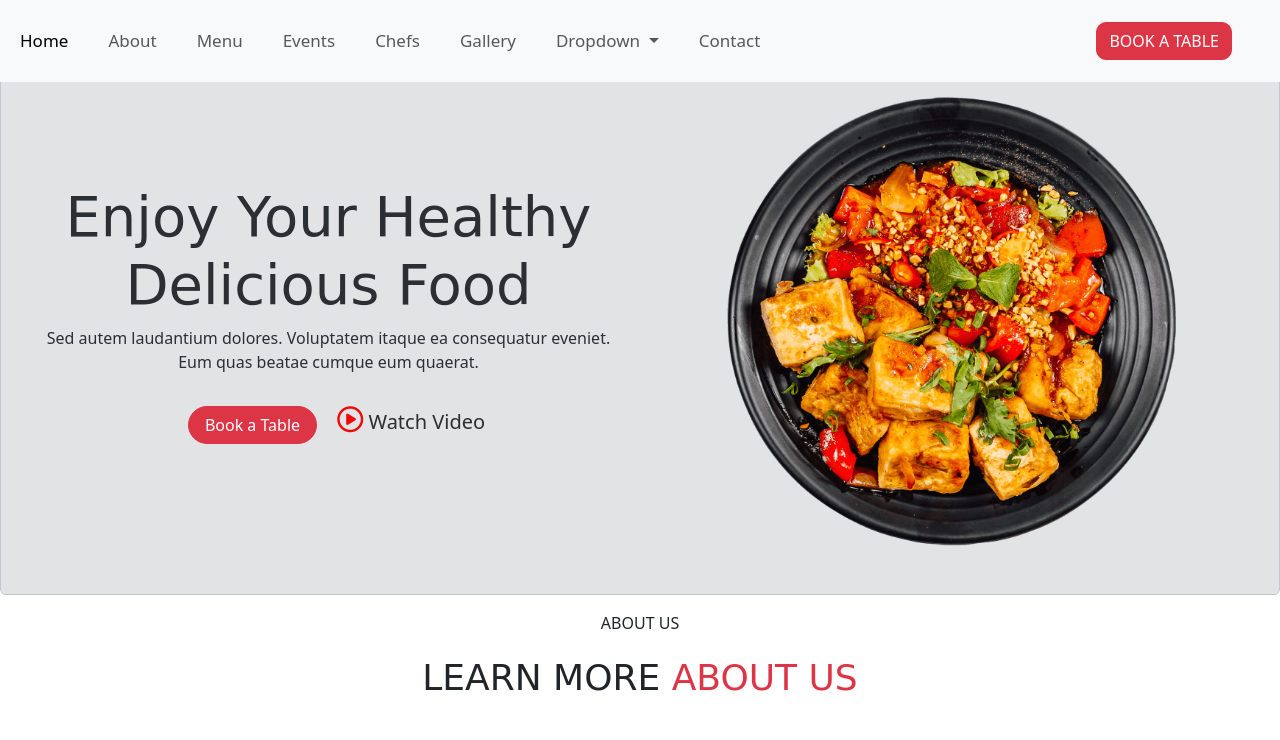
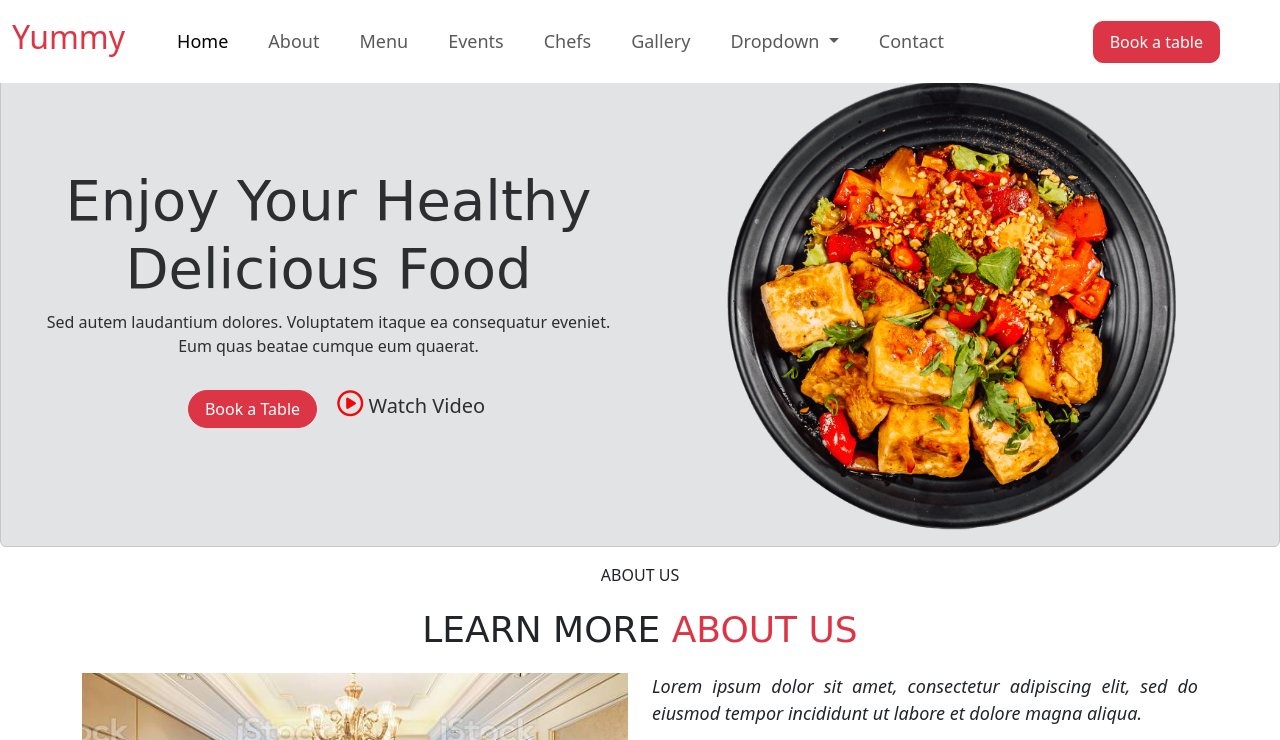
Before and after one commit to Karan0723/boot-asg, a plain HTML site: page index.html in a window 1280 px wide. Shown: the top 740 px of the page. Drawn offline with nearby package versions, Linux system fonts and the light colour scheme.

Commit message:
Update website content

```diff
--- a/index.html
+++ b/index.html
@@ -6,6 +6,7 @@
     <meta http-equiv="X-UA-Compatible" content="IE=edge">
     <meta name="viewport" content="width=device-width, initial-scale=1.0">
     <title>Document</title>
+    <link rel="stylesheet" href="style.css">
     <link rel="stylesheet" href="https://cdn.jsdelivr.net/npm/bootstrap@5.3.0-alpha3/dist/css/bootstrap.min.css">
 
     <link rel="stylesheet" href="https://cdnjs.cloudflare.com/ajax/libs/font-awesome/6.4.0/css/all.min.css"
@@ -18,7 +19,7 @@
             list-style: none;
             display: inline-block;
             padding: 12px;
-            font-size: 17px;
+            font-size: 18px;
         }
 
         a {
@@ -30,6 +31,8 @@
         .btn {
             border-radius: 10px;
         }
+
+
 
 
 
@@ -51,12 +54,6 @@
 
 
 
-
-
-
-
-
-
         @import url('https://fonts.googleapis.com/css2?family=Poppins:wght@500&display=swap');
     </style>
 </head>
@@ -66,64 +63,105 @@
     <!-- NAVBAR -->
 
 
-
-    <nav class=" navbar navbar-expand-lg bg-body-tertiary  position-fixed w-100 top-0 left-100" style="z-index: 3;">
-
-        <button class="navbar-toggler " type="button" data-bs-toggle="collapse"
-            data-bs-target="#navbarSupportedContent">
+    <nav class="navbar navbar-expand-lg bg-white" style=" position: fixed; top: 0px; z-index: 3; width: 100%;">
+        <div class="container-fluid"> <a class="navbar-brand h1 fs-2 text-danger" href="#">Yummy</a>
+            <button class="navbar-toggler" type="button" data-bs-toggle="collapse"
+                data-bs-target="#navbarSupportedContent" aria-controls="navbarSupportedContent" aria-expanded="false"
+                aria-label="Toggle navigation">
                 <span class="navbar-toggler-icon"></span>
             </button>
+            <div class="collapse navbar-collapse" id="navbarSupportedContent">
+                <ul class="navbar-nav me-auto ms-3">
+
+
+                    <li class="nav-item">
+                        <a class="nav-link active" aria-current="page" href="#">Home</a>
+                    </li>
+                    <li class="nav-item">
+                        <a class="nav-link" href="#about">About</a>
+                    </li>
+
+                    <li class="nav-item">
+                        <a class="nav-link" href="#menu">Menu</a>
+                    </li>
+
+                    <li class="nav-item">
+                        <a class="nav-link" href="#event">Events</a>
+                    </li>
+
+                    <li class="nav-item">
+                        <a class="nav-link" href="#chefs">Chefs</a>
+                    </li>
+
+                    <li class="nav-item">
+                        <a class="nav-link" href="#gallery">Gallery</a>
+                    </li>
 
 
 
 
 
-        <div class="collapse navbar-collapse" id="navbarSupportedContent">
-            <ul class="navbar-nav me-auto">
-                <li class="nav-item">
-                    <a class="nav-link active" href="#">Home</a>
-                </li>
-                <li class="nav-item">
-                    <a class="nav-link" href="#">About</a>
-                </li>
-                <li class="nav-item">
-                    <a class="nav-link" href="#">Menu</a>
-                </li>
-                <li class="nav-item">
-                    <a class="nav-link" href="#">Events</a>
-                </li>
-                <li class="nav-item">
-                    <a class="nav-link" href="#">Chefs</a>
-                </li>
-                <li class="nav-item">
-                    <a class="nav-link" href="#">Gallery</a>
-                </li>
+
                     <li class="nav-item dropdown">
                         <a class="nav-link dropdown-toggle" href="#" role="button" data-bs-toggle="dropdown"
                             aria-expanded="false">
                             Dropdown
                         </a>
                         <ul class="dropdown-menu">
-                        <li><a class="dropdown-item" href="#">Action</a></li>
-                        <li><a class="dropdown-item" href="#">Another action</a></li>
-                        <li>
-                            <hr class="dropdown-divider">
-                        </li>
-                        <li><a class="dropdown-item" href="#">Something else here</a></li>
+                            <li><a class="dropdown-item" href="#menu">Menu</a></li>
+                            <li><a class="dropdown-item" href="#chefs"> Our Chefs</a></li>
+
+                            <li><a class="dropdown-item" href="#">Table book</a></li>
                         </ul>
                     </li>
                     <li class="nav-item">
-                    <a class="nav-link">Contact</a>
+                        <a class="nav-link" href="#contact">Contact</a>
                     </li>
                 </ul>
-            <div class="me-5">
-                <button class="btn btn-danger" type="submit">BOOK A TABLE</button>
+                <button class="btn btn-danger text-white py-2 px-3 me-5" type="submit">Book a table</button>
+            </div>
+    </nav>
+
+
+
+
+
+
+
+    <!-- NEXt  -->
+
+    <div class="container-fluid mt-5 pt-3 ">
+        <div class=" row alert alert-secondary text-center align-items-center ">
+
+
+            <div class="col-lg-6 col-md-12 col-sm-12 col-12">
+
+
+
+                <h1
+                    style=" font-family: 'Poppins', sans-serif; font-family: 'Shadows Into Light', cursive; font-size: 56px;">
+                    Enjoy Your Healthy <br>
+                    Delicious Food</h1>
+
+                <p>Sed autem laudantium dolores. Voluptatem itaque ea consequatur eveniet. Eum quas beatae
+                    cumque
+                    eum
+                    quaerat.</p>
+
+                <button class="btn btn-danger text-white ps-3 pe-3 m-3  " style="border-radius: 42px; ">Book a
+                    Table</button>
+                <a class="fs-5" href=""> <i class="fa-regular fa-circle-play" style="color: #f10909; font-size: 26px; ">
+                    </i> Watch
+                    Video </a>
+            </div>
+
+            <div class="col-lg-6 col-md-12 col-sm-12 col-12">
+                <img src="Assest/image/hero-img.png" class="w-75 " alt="">
             </div>
 
 
-
         </div>
-    </nav>
+    </div>
 
 
 
@@ -134,49 +172,17 @@
 
     <!-- NEXt  -->
 
-    <div class="container-fluid ">
+    <div class="container pb-5 " id="about">
+        <div class="row">
 
-        <div class="mt-5 row alert alert-secondary text-center align-items-center py-5">
-            <div class="col-lg-6  col-md-12 col-sm-12 col-12">
-                <h1
-                    style=" font-family: 'Poppins', sans-serif; font-family: 'Shadows Into Light', cursive; font-size: 56px;">
-                    Enjoy Your Healthy <br>
-                    Delicious Food</h1>
-
-                <p>Sed autem laudantium dolores. Voluptatem itaque ea consequatur eveniet. Eum quas beatae cumque eum
-                    quaerat.</p>
-
-                <button class="btn btn-danger text-white ps-3 pe-3 m-3" style="border-radius: 42px; ">Book a
-                    Table</button>
-                <a class="fs-5" href=""> <i class="fa-regular fa-circle-play" style="color: #f10909; font-size: 26px; ">
-                    </i> Watch
-                    Video </a>
-            </div>
-
-            <div class="col-lg-6  col-md-12 col-sm-12 col-12">
-                <img src="Assest/image/hero-img.png" class="w-75 " alt="">
-            </div>
-
-        </div>
-    </div>
-
-
-
-
-
-
-    <!-- NEXt  -->
-
-    <div class="container pb-5 ">
-
+            <div class="col-lg-12 col-md-12 col-sm-12 col-12">
                 <p class="text-center">ABOUT US</p>
 
                 <p class="text-center"
                     style=" font-family: 'Poppins', sans-serif; font-family: 'Shadows Into Light', cursive; font-size: 36px;">
                     LEARN MORE <span class="text-danger">ABOUT US</span></p>
-        <br>
+            </div>
 
-        <div class="row">
 
             <div class="col-lg-6 col-md-12 col-sm-12 col-12">
 
@@ -236,7 +242,7 @@
     <div class="container-fluid  alert alert-secondary p-5 ">
 
 
-        <div class="row " style="text-align: justify;">
+        <div class="row">
 
             <div class=" col-lg-3 col-md-12 col-sm-12  col-12 mb-3 ">
 
@@ -336,7 +342,7 @@
 
     <!-- Next  -->
 
-    <div class="container">
+    <div class="container" id="menu">
         <p class="text-center">OUR MENU</p>
 
         <p class="text-center"
@@ -424,7 +430,7 @@
 
         <p class="text-center">OUR MENU</p>
 
-        <p class="text-center "
+        <p class="text-center"
             style=" font-family: 'Poppins', sans-serif; font-family: 'Shadows Into Light', cursive; font-size: 36px;">
             WHAT ARE THEY <span class="text-danger"> SAYING ABOUT US </span>
         </p>
@@ -586,7 +592,7 @@
 
     <!-- Next  -->
 
-    <div class="container-fluid ">
+    <div class="container-fluid " id="event">
 
         <p class="text-center">EVENTS</p>
 
@@ -941,10 +947,10 @@
 
     <!-- Next  -->
 
-    <div class="container-fluid pb-5 alert alert-secondary">
+    <div class="container-fluid pb-5 alert alert-secondary" id="chefs">
         <p class="text-center">OUR MENU</p>
 
-        <p class="text-center m-5"
+        <p class="text-center "
             style=" font-family: 'Poppins', sans-serif; font-family: 'Shadows Into Light', cursive; font-size: 36px;">
             OUR PROFFESIONAL <span class="text-danger"> CHEFS </span>
         </p>
@@ -1119,7 +1125,7 @@
 
     <!-- Next  -->
 
-    <div class="container-fluid  alert alert-secondary">
+    <div class="container-fluid  alert alert-secondary" id="gallery">
 
         <p class="text-center mt-5">GALLERY</p>
 
@@ -1242,7 +1248,7 @@
 
     <!-- Next  -->
 
-    <div class="container-fluid ">
+    <div class="container-fluid " id="contact">
 
         <p class="text-center mt-5">CONTACT</p>
 
```
Lines whose indentation alone changed are shown as unchanged.
